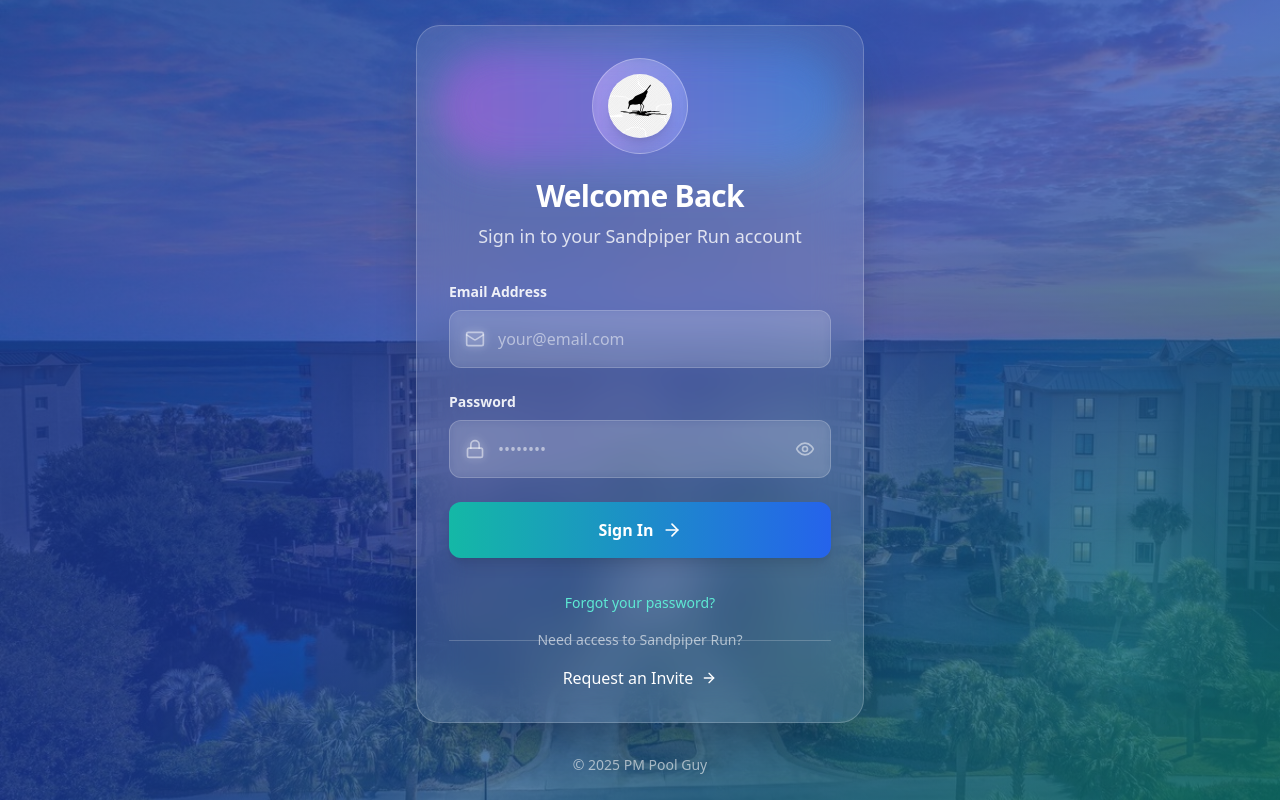
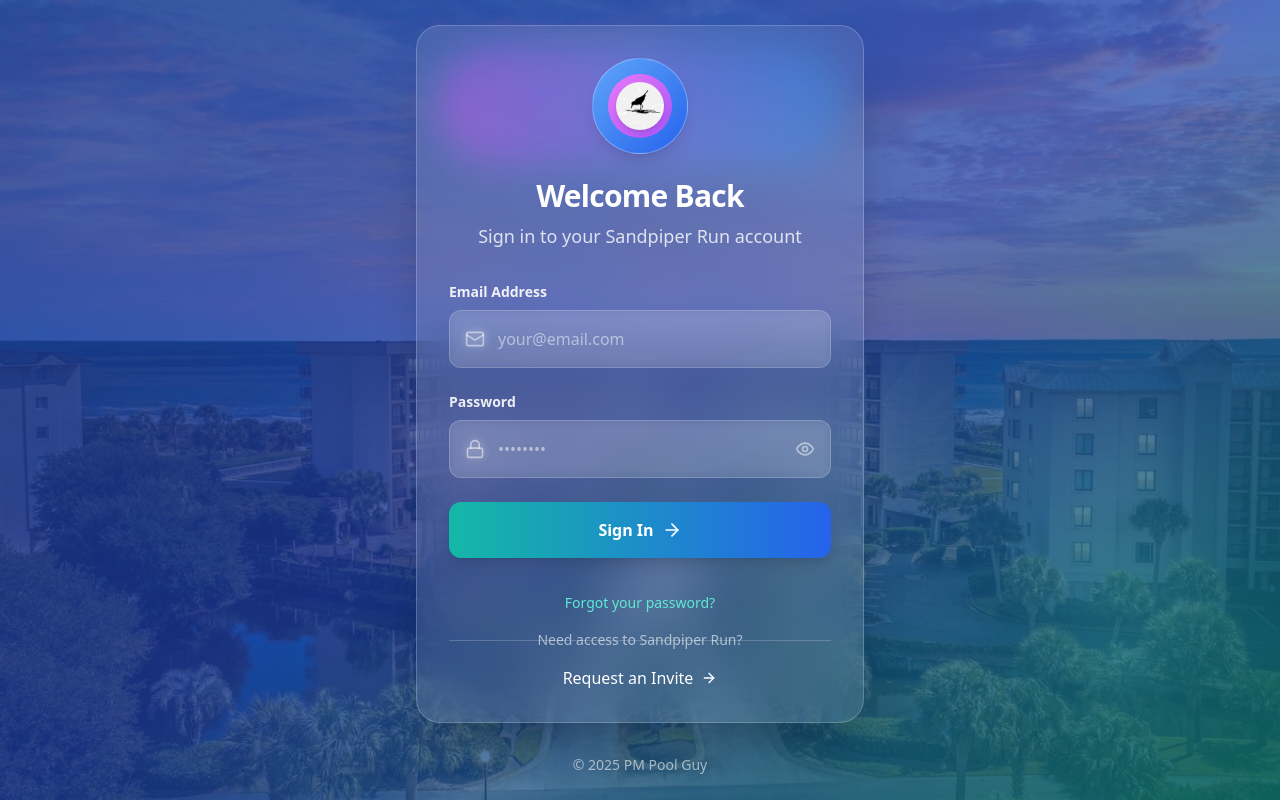
Before and after one commit to RTSII/login, a React (Vite) app: page /login in a window 1280 px wide. Built offline with nearby package versions, Linux system fonts and the light colour scheme.

Commit message:
Update logo with sunset/sunrise colors

```diff
--- a/src/pages/Login.tsx
+++ b/src/pages/Login.tsx
@@ -86,12 +86,16 @@ const Login = () => {
                 transition={{ delay: 0.2, duration: 0.6 }}
                 className="relative mb-6"
               >
-                <div className="w-24 h-24 mx-auto rounded-full bg-gradient-to-br from-white/20 to-white/5 border border-white/30 flex items-center justify-center backdrop-blur-sm">
-                  <img
-                    src="/bird.jpeg"
-                    alt="Bird Logo"
-                    className="w-16 h-16 rounded-full object-cover shadow-lg"
-                  />
+                {/* Outer blue circle */}
+                <div className="w-24 h-24 mx-auto rounded-full bg-gradient-to-br from-blue-400 to-blue-600 border border-white/30 flex items-center justify-center backdrop-blur-sm shadow-lg">
+                  {/* Inner fuchsia/purple circle */}
+                  <div className="w-16 h-16 rounded-full bg-gradient-to-br from-fuchsia-400 to-purple-500 flex items-center justify-center">
+                    <img
+                      src="/bird.jpeg"
+                      alt="Bird Logo"
+                      className="w-12 h-12 rounded-full object-cover shadow-md"
+                    />
+                  </div>
                 </div>
                 <div className="absolute -inset-2 bg-gradient-to-r from-fuchsia-500/30 to-blue-500/30 rounded-full blur-lg -z-10"></div>
                 <div className="absolute -inset-4 bg-gradient-to-r from-purple-400/20 to-cyan-400/20 rounded-full blur-xl -z-20"></div>
```
